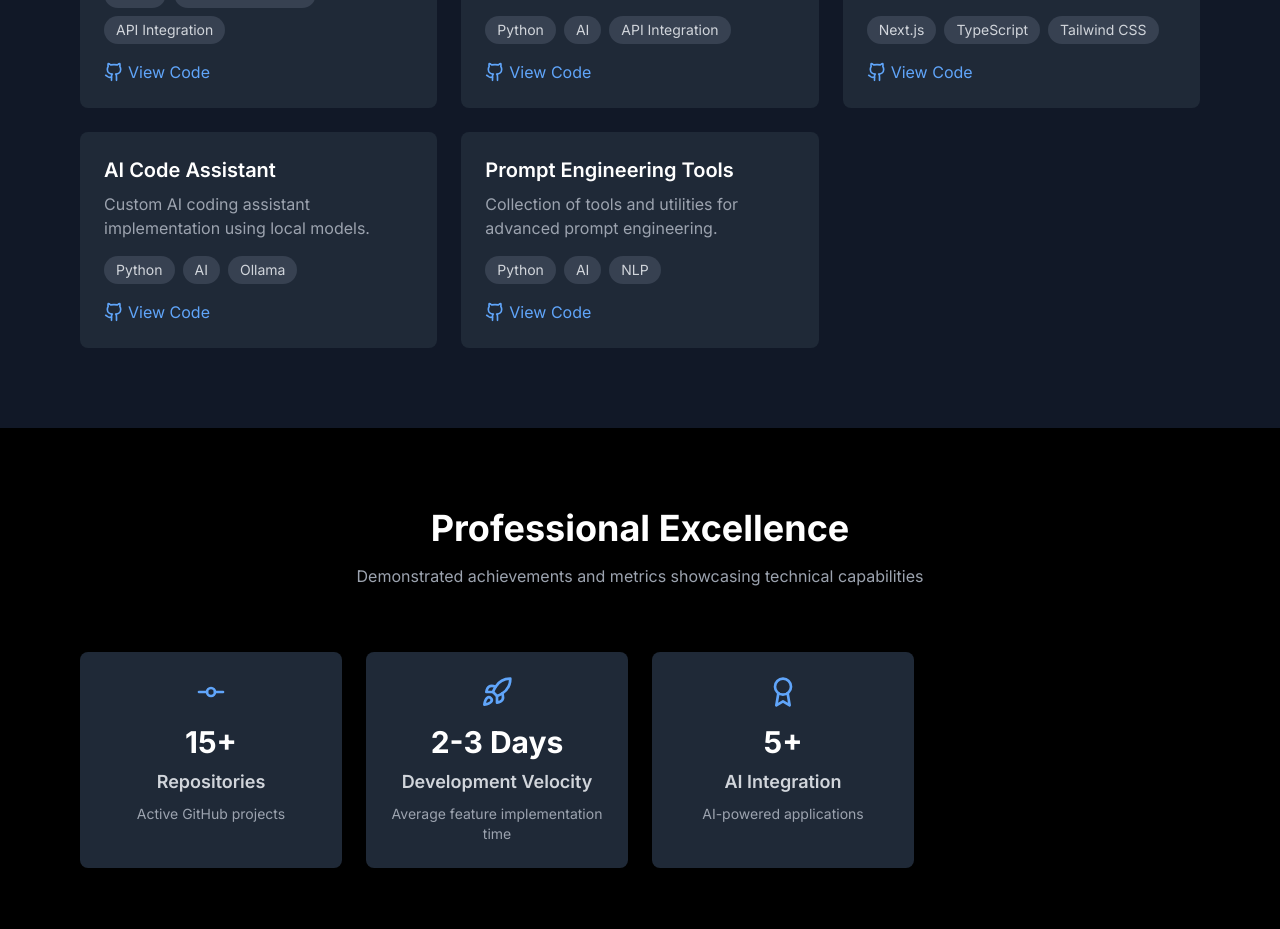
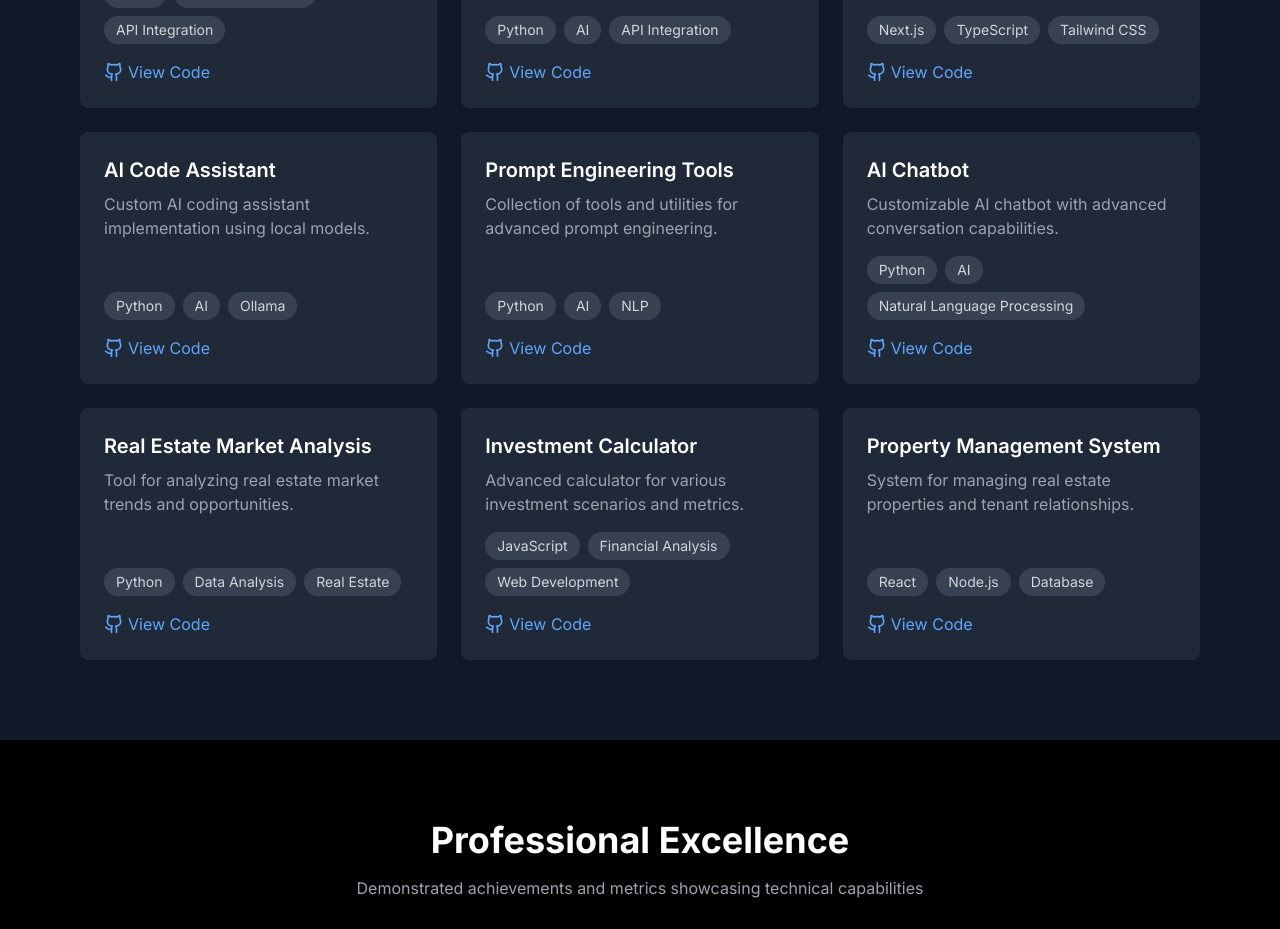
Before and after one commit to tony-42069/x-portfolio, a Next.js app: page / in a window 1280 px wide. Shown: the part 1540-2469 px from the top of the page. Built offline with nearby package versions, Linux system fonts and the light colour scheme.

Commit message:
Add additional repositories to portfolio section

```diff
--- a/src/components/sections/portfolio.tsx
+++ b/src/components/sections/portfolio.tsx
@@ -58,6 +58,34 @@ const projects = [
     description: "Collection of tools and utilities for advanced prompt engineering.",
     tech: ["Python", "AI", "NLP"],
     repoLink: "https://github.com/tony-42069/prompt-engineering-tools",
+    isMain: false
+  },
+  {
+    title: "AI Chatbot",
+    description: "Customizable AI chatbot with advanced conversation capabilities.",
+    tech: ["Python", "AI", "Natural Language Processing"],
+    repoLink: "https://github.com/tony-42069/ai-chatbot",
+    isMain: false
+  },
+  {
+    title: "Real Estate Market Analysis",
+    description: "Tool for analyzing real estate market trends and opportunities.",
+    tech: ["Python", "Data Analysis", "Real Estate"],
+    repoLink: "https://github.com/tony-42069/real-estate-market-analysis",
+    isMain: false
+  },
+  {
+    title: "Investment Calculator",
+    description: "Advanced calculator for various investment scenarios and metrics.",
+    tech: ["JavaScript", "Financial Analysis", "Web Development"],
+    repoLink: "https://github.com/tony-42069/investment-calculator",
+    isMain: false
+  },
+  {
+    title: "Property Management System",
+    description: "System for managing real estate properties and tenant relationships.",
+    tech: ["React", "Node.js", "Database"],
+    repoLink: "https://github.com/tony-42069/property-management",
     isMain: false
   }
 ]
```
